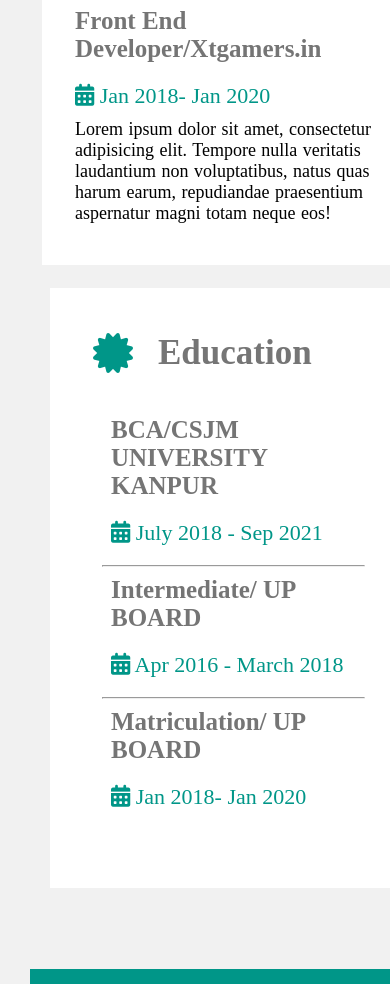
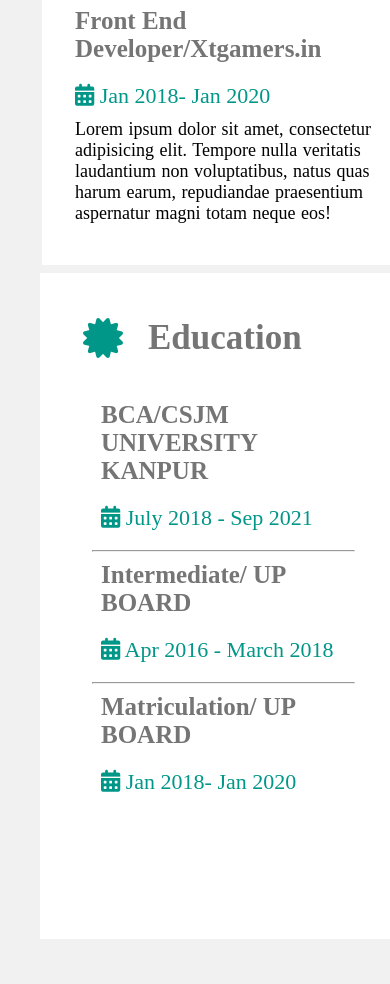
Before and after one commit to AKgupta22/portfolio, a plain HTML site: page index.html in a window 390 px wide. Shown: the part 1720-2704 px from the top of the page. Drawn offline with Linux system fonts and the light colour scheme.

Commit message:
Update phone.css

```diff
--- a/css/phone.css
+++ b/css/phone.css
@@ -4,7 +4,7 @@
     display: flex;
     flex-direction: column;
     width: 100%;
-    height: 100%;
+    height: 185rem;
 }
 /* left section  */
 .left {
@@ -27,7 +27,8 @@
 }
 
 .right .education {
-    height: 600px;
+    height: 675px;
+    margin: 0px;
 }
 
 .education .work {
```
